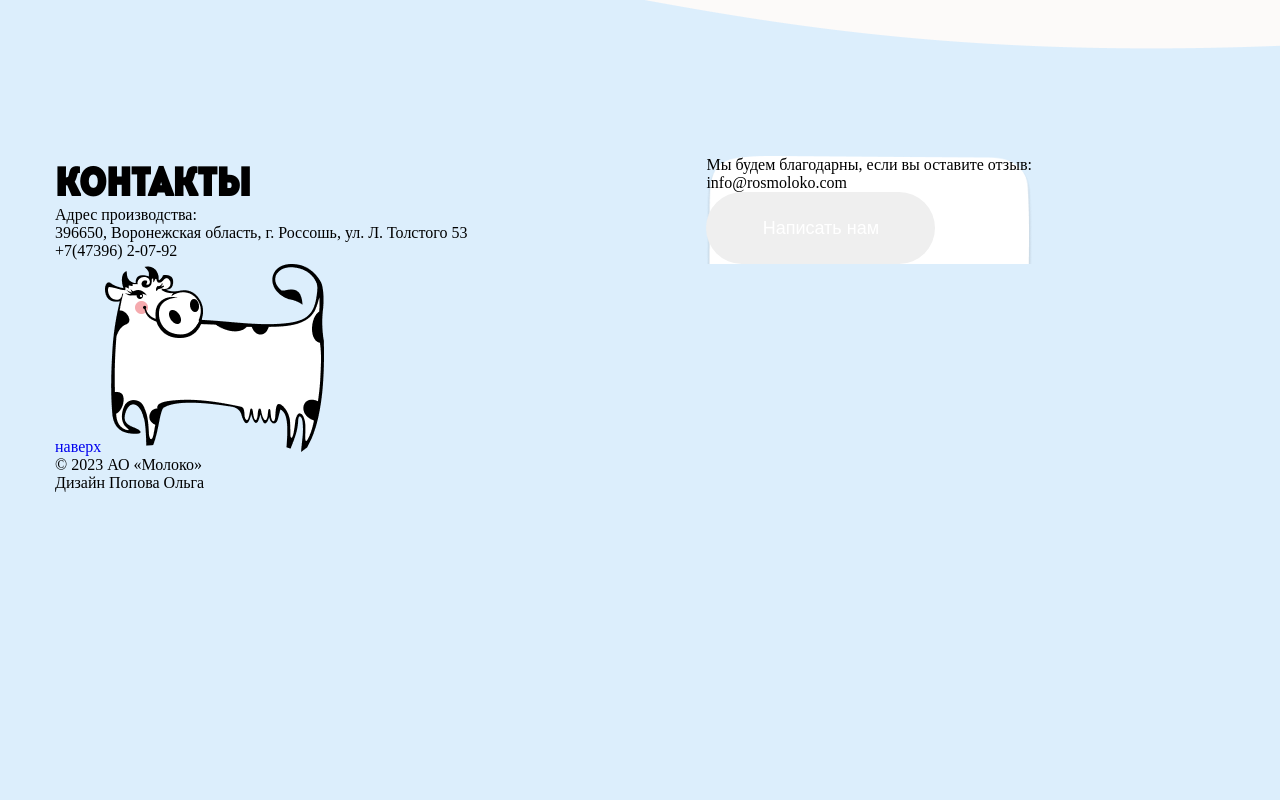
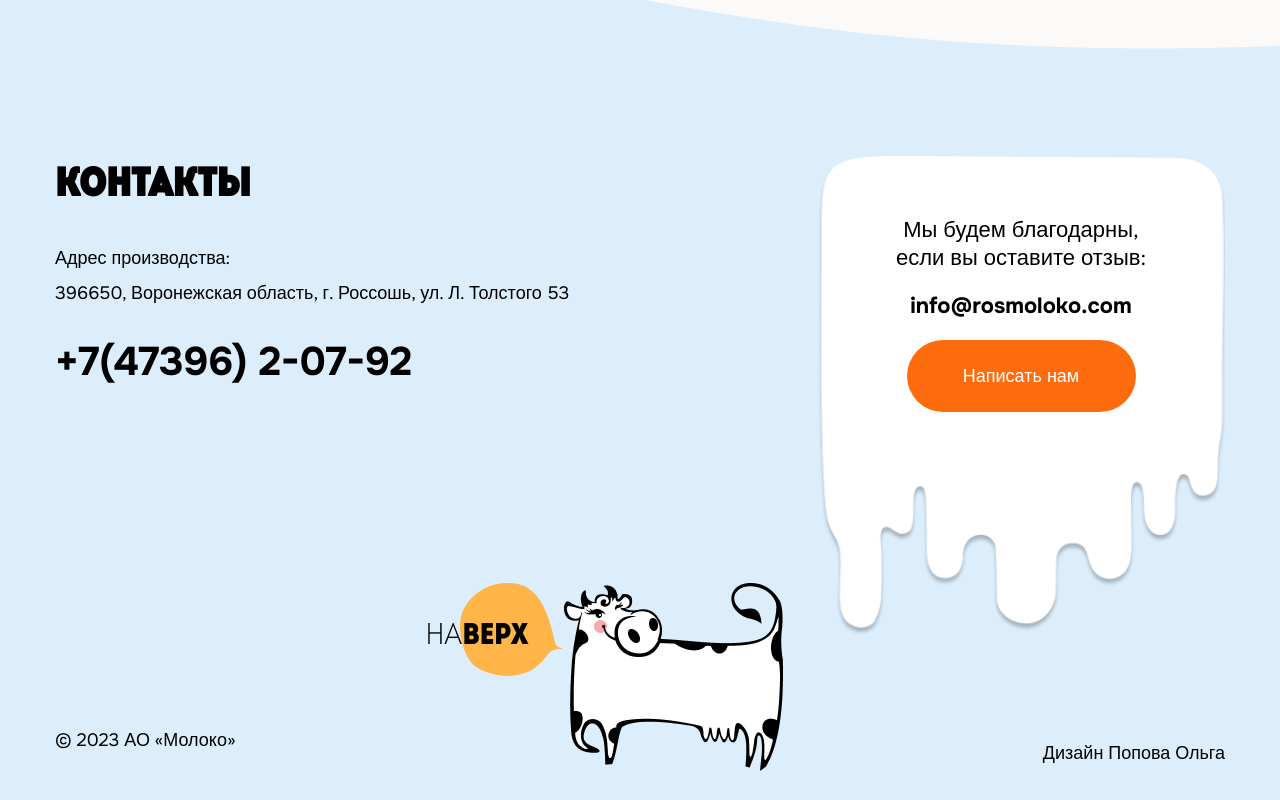
Before and after one commit to PSKutergin/rosmoloko_devFront, a website built with Vite: page index.html in a window 1280 px wide. Shown: the part 2473-3273 px from the top of the page. Built offline with nearby package versions, Linux system fonts and the light colour scheme.

Commit message:
add footer

```diff
--- a/index.html
+++ b/index.html
@@ -195,8 +195,13 @@
         <footer class="footer">
             <section class="container">
                 <section class="footer-actions">
-                    <a href="#header">на<span>верх</span></a>
-                    <img src="./src/assets/images/cow.png" alt="Корова">
+                    <div class="footer-actions__to-up">
+                        <a href="#header">на<span>верх</span></a>
+                        <img src="./src/assets/images/dialogue.png" alt="dialogue">
+                    </div>
+                    <div class="footer-actions__img">
+                        <img src="./src/assets/images/cow.png" alt="Корова">
+                    </div>
                 </section>
                 <section class="footer-info">
                     <p><span>&#169;</span> 2023 АО «Молоко»</p>
--- a/src/scss/style.scss
+++ b/src/scss/style.scss
@@ -391,13 +391,16 @@ ul {
 .wrapper-footer {
   background-color: #fcfaf9;
   background-image: url("../assets/images/bg-footer.png");
+  display: flex;
+  flex-direction: column;
+  justify-content: space-between;
 
   .contacts {
     padding-top: 206px;
 
     .container {
       display: flex;
-      gap: 239px;
+      justify-content: space-between;
 
       .contacts-info {
         padding-top: 10px;
@@ -411,12 +414,109 @@ ul {
         }
 
         .info-address {
+          padding: 40px 0 30px 0;
+          display: flex;
+          flex-direction: column;
+          gap: 10px;
+
+          p {
+            color: #000;
+            font-family: Onest, sans-serif;
+            font-size: 18px;
+            line-height: 1.4;
+          }
+        }
+
+        .info-phone {
+          color: #000;
+          font-family: OnestBold, sans-serif;
+          font-size: 40px;
+          font-weight: 700;
         }
       }
 
       .contacts-review {
         background: url("../assets/images/vector.png") no-repeat;
         background-size: cover;
+        width: 408px;
+        height: 480px;
+        padding: 60px 71px;
+        display: flex;
+        flex-direction: column;
+        gap: 20px;
+        align-items: center;
+
+        .review-text {
+          color: #000;
+          text-align: center;
+          font-family: Onest, sans-serif;
+          font-size: 22px;
+        }
+        .review-email {
+          color: #000;
+          font-family: OnestBold, sans-serif;
+          font-size: 22px;
+          font-weight: 700;
+          text-align: center;
+        }
+        .review-button {
+          background: #ff6c0e;
+        }
+      }
+    }
+  }
+
+  .footer {
+    padding-bottom: 34px;
+
+    .container {
+      position: relative;
+
+      .footer-actions {
+        position: absolute;
+        top: -145px;
+        left: calc(50% - 180px);
+        display: flex;
+
+        .footer-actions__to-up {
+          position: relative;
+
+          a {
+            color: #000;
+            font-family: IntroLight, sans-serif;
+            font-size: 30px;
+            text-transform: uppercase;
+            position: absolute;
+            top: 20%;
+            left: -33%;
+
+            span {
+              font-family: Intro, sans-serif;
+            }
+          }
+        }
+
+        .footer-actions__img {
+          width: 219px;
+          height: 188px;
+        }
+      }
+
+      .footer-info {
+        height: 38px;
+        display: flex;
+        justify-content: space-between;
+
+        p {
+          color: #000;
+          font-family: Onest, sans-serif;
+          font-size: 18px;
+          line-height: 1.4;
+
+          &:last-child {
+            align-self: flex-end;
+          }
+        }
       }
     }
   }
```
Also changed, not shown: src/assets/images/dialogue.png (added).
